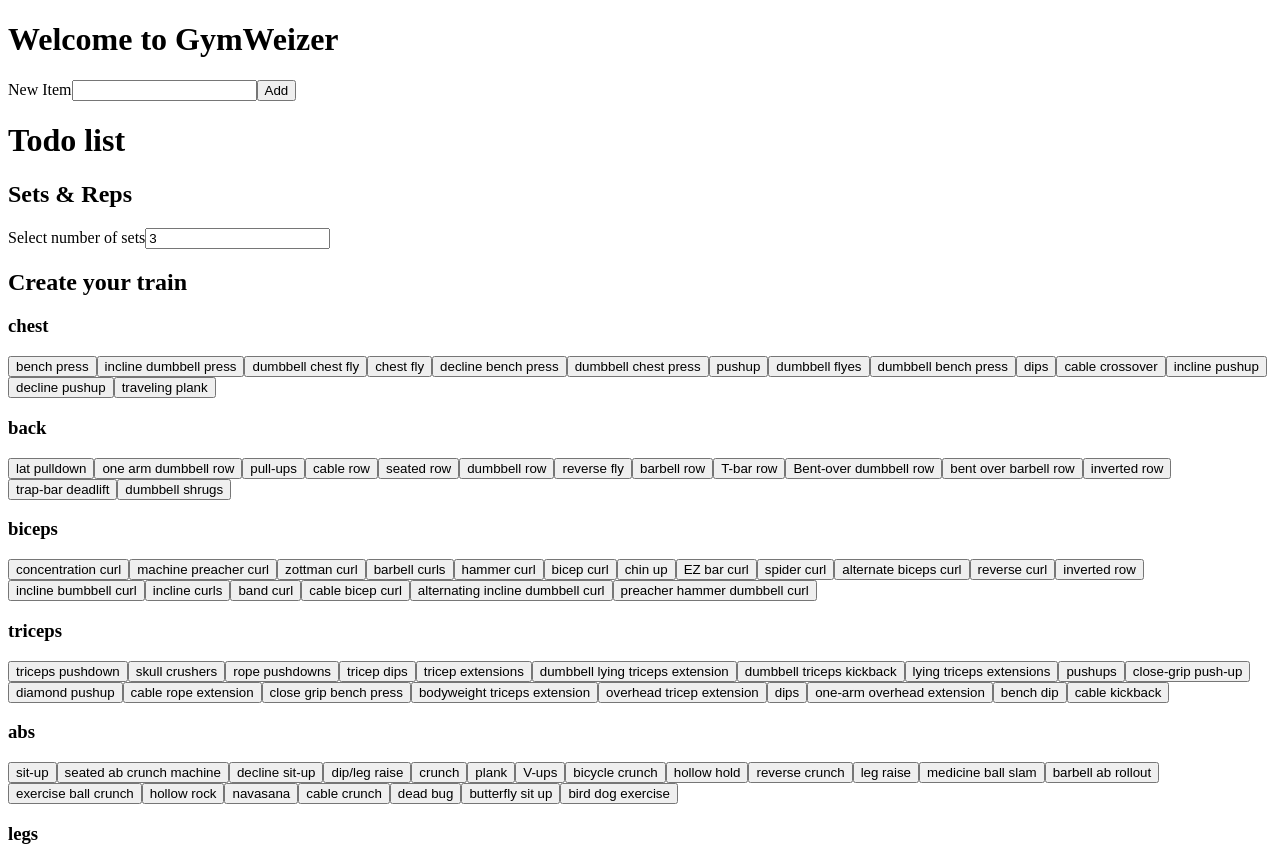
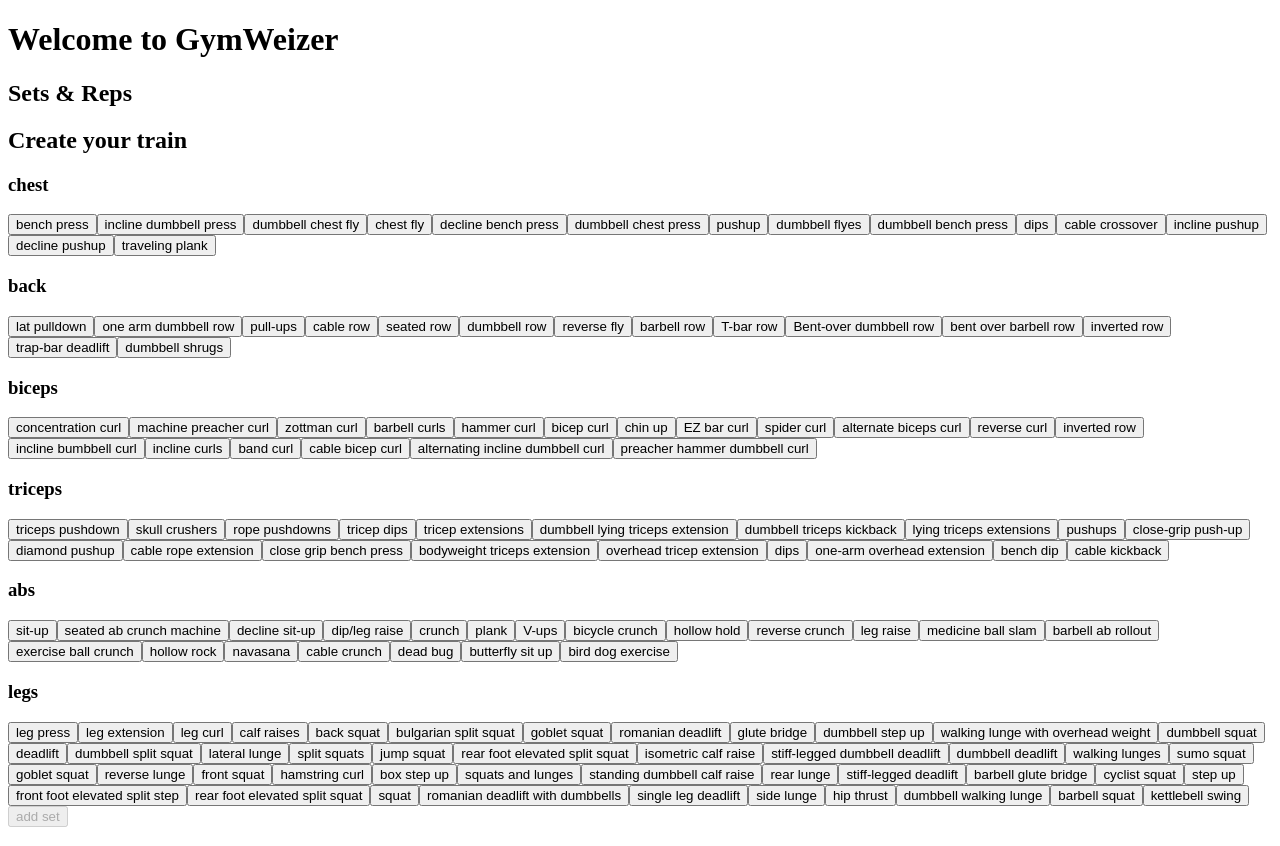
Before and after one commit to luizfiorentino/gymweizer, a Next.js app: page / in a window 1280 px wide. Shown: the top 846 px of the page. Built offline with nearby package versions, Linux system fonts and the light colour scheme.

Commit message:
code refactor

```diff
--- a/pages/index.js
+++ b/pages/index.js
@@ -309,17 +309,9 @@
   return (
     <div>
       <h1>Welcome to GymWeizer</h1>
-      <NewTodoForm onSubmit={addTodo} />
-      <TodoList todos={todos} toggleTodo={toggleTodo} deleteTodo={deleteTodo} />
+
       <h2>Sets & Reps </h2>
-      <label htmlFor="sets">Select number of sets</label>
-      <input
-        type="number"
-        value={setsAndReps.sets}
-        onChange={(e) =>
-          setSetsAndReps({ ...setsAndReps, sets: Number(e.target.value) })
-        }
-      />
+
       {pageMode === "view" && (
         <div>
           <h2>This is your set</h2>
```
